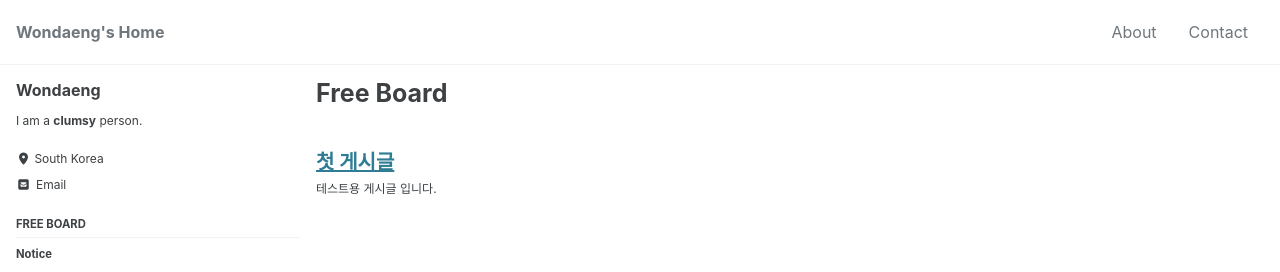
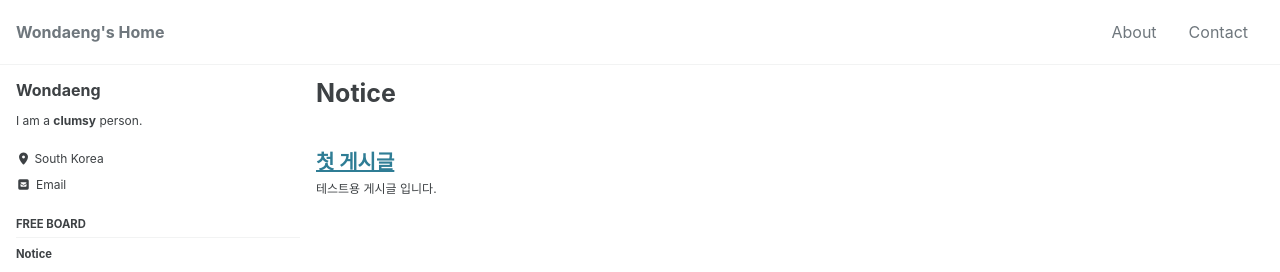
Before and after one commit to Wondaeng/Wondaeng.github.io, a Jekyll site: the page built from free-board/notice/index.html, in a window 1280 px wide. Shown: the top 272 px of the page. Built offline with Jekyll 4.4.1, drawn with Linux system fonts in a browser that asks for light colours; cached includes are drawn as plain includes.

Commit message:
Update sub-categories

```diff
--- a/free-board/notice/index.html
+++ b/free-board/notice/index.html
@@ -1,5 +1,5 @@
 ---
 layout: category
-title: "Free Board"
-taxonomy: free-board
+title: "Notice"
+taxonomy: notice
 ---
```
